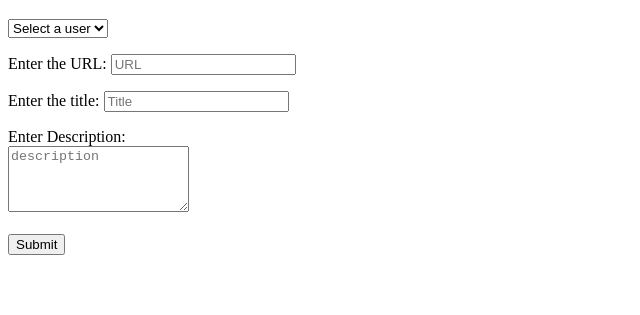
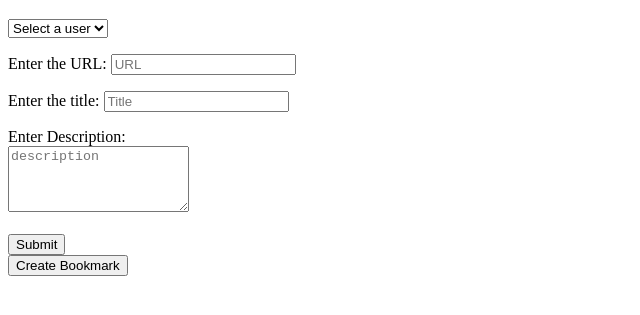
Before and after one commit to eediallo/bookmarks, a website with bundled scripts: page index.html in a window 1280 px wide. Shown: the part 61-376 px from the top of the page, without its empty margins (0-640 px from the left). Built offline with nearby package versions, Linux system fonts and the light colour scheme.

Commit message:
create Create Bookmark button

```diff
--- a/index.html
+++ b/index.html
@@ -35,6 +35,8 @@
         <button id="submit-btn">Submit</button>
     </form>
 
+    <button class="create-bookmark-btn">Create Bookmark</button>
+
     <div class="bookmarks"></div>
 </body>
 
```
